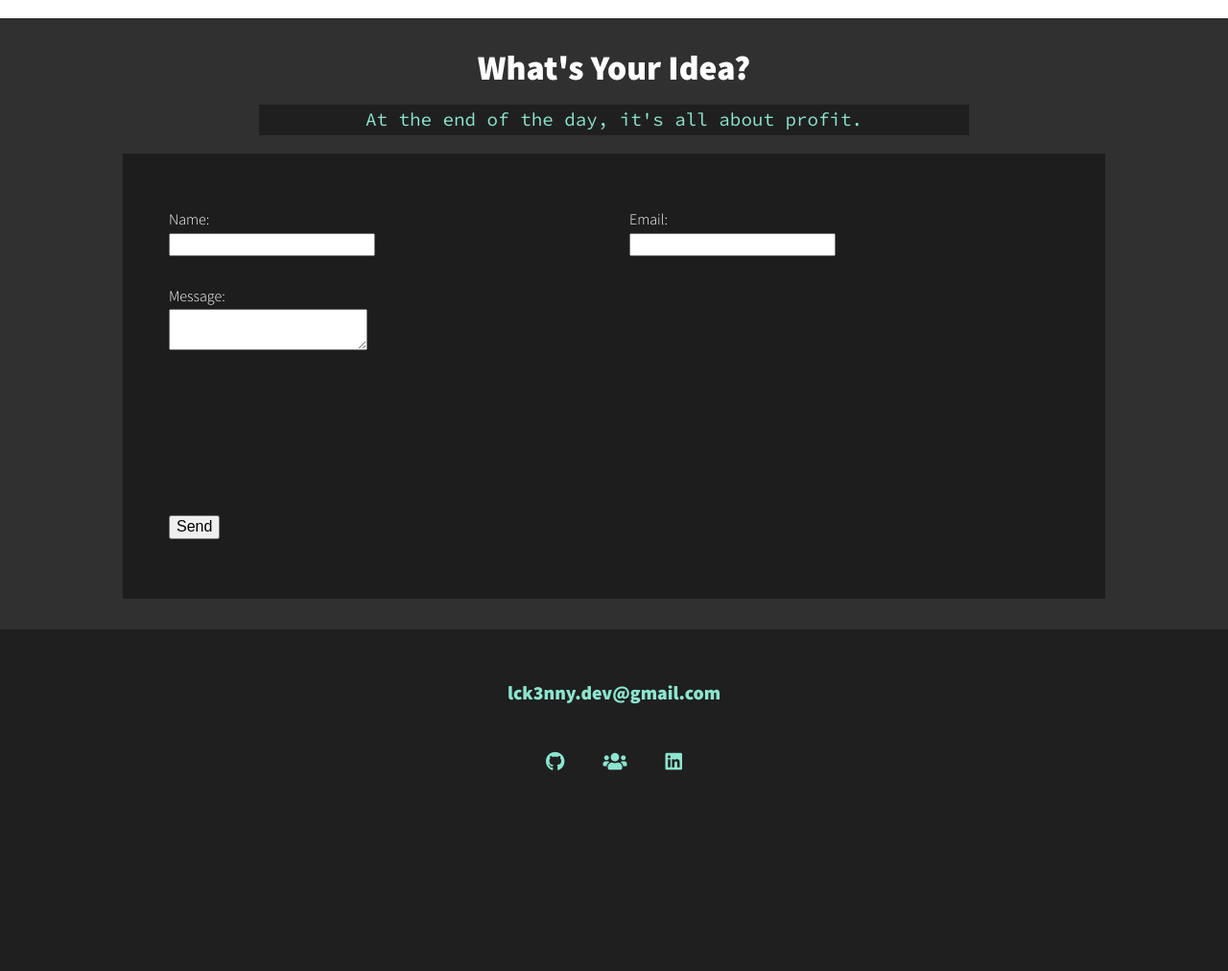
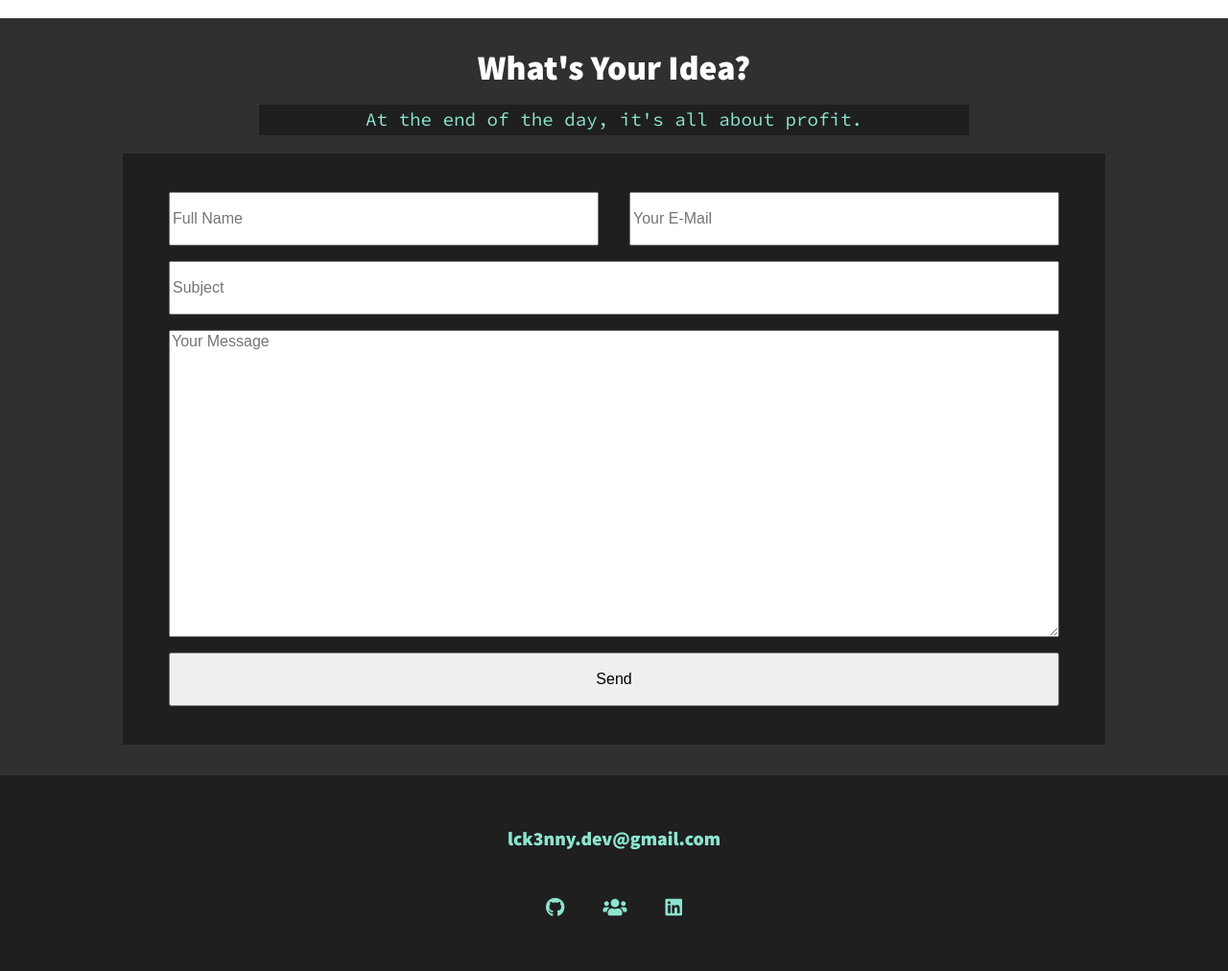
Before and after one commit to lck3nny/Portfolio, a PHP site: page /connect.php in a window 1280 px wide. Shown: the part 341-1353 px from the top of the page at 96% size. Before the commit the page ends 1144 px from the top, so only its background shows below. Run offline with PHP 8.4, Linux system fonts and the light colour scheme; some libraries are stand-ins or nearby versions.

Commit message:
Created simple contact page - requires hosting before testing

```diff
--- a/connect.php
+++ b/connect.php
@@ -40,11 +40,12 @@
         <section class="my-section my-project-end" id="contact">
             <h2 class="section_project-title section_project-title-light">What's Your Idea?</h2>
             <h3 class="section_subtitle section_subtitle_end"><?php echo $snkrs_profit_subtitle?></h3>
-            <form class="contact_form" method="POST" action="index.php" id="contact-form">
-                <p class="name"><label>Name:</label> <br> <input name="myName" type="text" /></p>
-                <p class="email"><label>Email:</label> <br> <input style="cursor: pointer;" name="myEmail" type="text" /></p>
-                <p class="msg_body"><label>Message:</label> <br>  <textarea name="myMessage" ></textarea> </p>
-                <p class="submit_btn"><input type="submit" value="Send" /></p>
+            <form class="contact-form" method="POST" action="contactform.php">
+                <input class="name" type="text" name="name" placeholder="Full Name">
+                <input class="email" type="text" name="email" placeholder="Your E-Mail">
+                <input class="subject" type="text" name="subject" placeholder="Subject">
+                <textarea class="msg_body" name="message" placeholder="Your Message"></textarea>
+                <button class="submit_btn" type="submit" name="submit">Send</button>
             </form>
         </section>
 
--- a/css/style.css
+++ b/css/style.css
@@ -174,8 +174,6 @@ section{
 
 .logo_img{
     height: 4rem;
-    left: 1.5em;
-    top: 1.5em;
     margin: 0em 1em;
 }
 
@@ -1066,33 +1064,41 @@ section{
 /* Contact */
 /* ~~~~~~~~~~~~~~~~~~~~~~~~~~~~~~~~~~~~~~~~~~~~~~~~~~ */
 
-.contact_form{
+.contact-form{
     width: 80vw;
     margin: 0 auto;
-    background-color: var(--clr-v-dark-trans);
+    background-color: var(--clr-dark-trans);
     padding: 5vh 5vw;
+
 }
 
 @media (min-width: 880px){
-    .contact_form{
+    .contact-form{
         display: grid;
         grid-template-areas:    "name  email"
+                                "subject  subject"
                                 "msgBody  msgBody"
                                 "btnSub  btnSub";
 
         grid-template-columns: 35vw 35vw;
-        grid-template-rows: 10vh  30vh 8vh;
+        grid-template-rows: 7vh 7vh 40vh 7vh;
         grid-column-gap: 2em;
+        grid-row-gap: 1em;
         justify-content: center;
 
     }
 
     .name{
         grid-area: name;
+        padding-top: 0 2em;
     }
 
     .email{
         grid-area: email;
+    }
+
+    .subject{
+        grid-area: subject;
     }
 
     .msg_body{
```
Also changed, not shown: contactform.php (added, +17 -0 lines).
